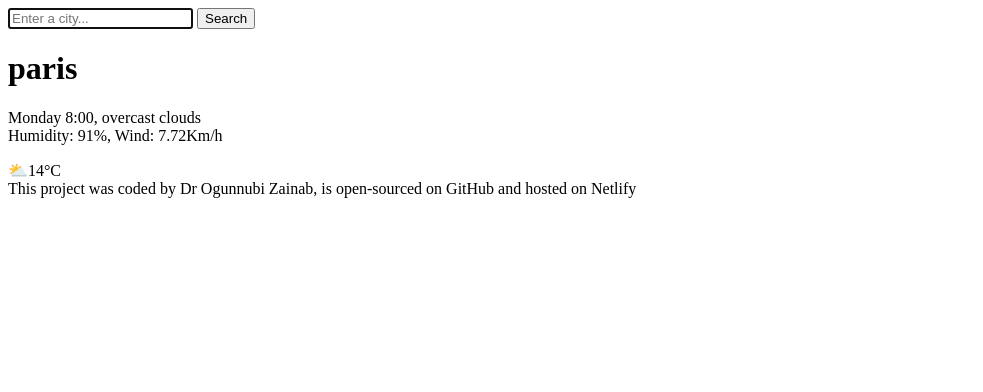
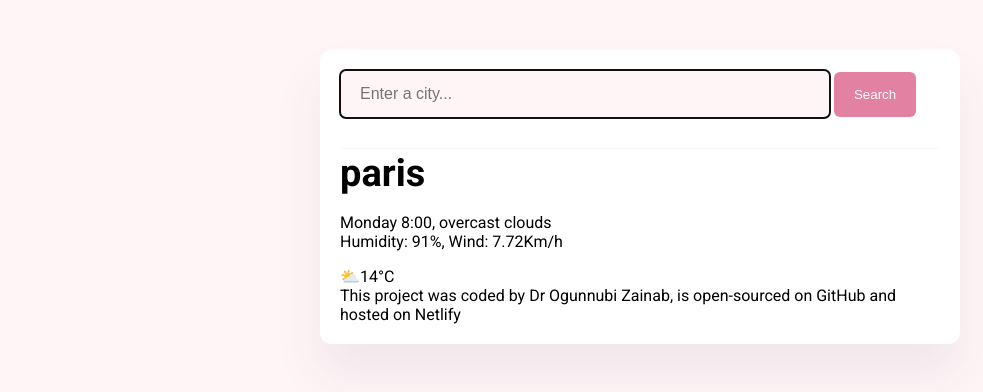
Before and after one commit to Dr-ogunnubi/my-forecast-project, a plain HTML site: page index.html in a window 1280 px wide. Shown: the whole page, without its empty margins (0-983 px from the left). Drawn offline with Linux system fonts and the light colour scheme.

Commit message:
added css to body, container and header

```diff
--- a/index.html
+++ b/index.html
@@ -3,13 +3,27 @@
   <head>
     <meta charset="UTF-8" />
     <meta name="viewport" content="width=device-width, initial-scale=1.0" />
-    <title>Document</title>
+    <link rel="preconnect" href="https://fonts.googleapis.com" />
+    <link rel="preconnect" href="https://fonts.gstatic.com" crossorigin />
+    <link
+      href="https://fonts.googleapis.com/css2?family=Roboto:ital,wght@0,100..900;1,100..900&display=swap"
+      rel="stylesheet"
+    />
+    <link rel="stylesheet" href="src/style.css" />
+    <title>Forecast Weather</title>
   </head>
   <body>
+    <div class="container">
       <header>
-      <form>
-        <input type="text" placeholder="Enter a city..." required autofocus />
-        <input type="submit" value="Search" />
+        <form class="form-container">
+          <input
+            type="text"
+            placeholder="Enter a city..."
+            required
+            autofocus
+            class="city-input"
+          />
+          <input type="submit" value="Search" class="city-search" />
         </form>
       </header>
       <main>
@@ -25,5 +39,6 @@
         This project was coded by Dr Ogunnubi Zainab, is open-sourced on GitHub
         and hosted on Netlify
       </footer>
+    </div>
   </body>
 </html>
--- a/src/style.css
+++ b/src/style.css
@@ -0,0 +1,38 @@
+body {
+  background-color: rgb(255, 245, 246);
+  margin-top: 50px;
+  font-family: "Roboto", sans-serif;
+}
+.container {
+  max-width: 600px;
+  padding: 20px;
+  background-color: white;
+  display: block;
+  margin: 0 auto;
+  border-radius: 12px;
+  box-shadow: 0 30px 50px rgba(65, 50, 100, 0.08);
+}
+h1 {
+  margin: 0;
+  font-size: 38px;
+  line-height: 48px;
+}
+.form-container {
+  border-bottom: 1px solid #f9f7fe;
+  padding-bottom: 30px;
+}
+.city-input {
+  width: 75%;
+  padding: 15px 20px;
+  font-size: 16px;
+  border: none;
+  border-radius: 6px;
+  background-color: rgb(255, 245, 246);
+}
+.city-search {
+  padding: 15px 20px;
+  border-radius: 6px;
+  color: white;
+  background-color: rgb(227, 129, 162);
+  border: none;
+}
```
Lines whose indentation alone changed are shown as unchanged.
